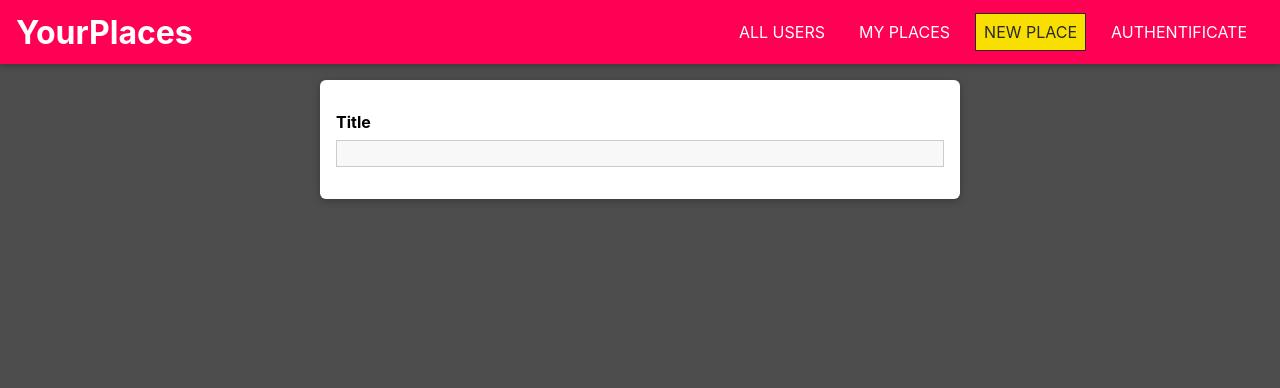
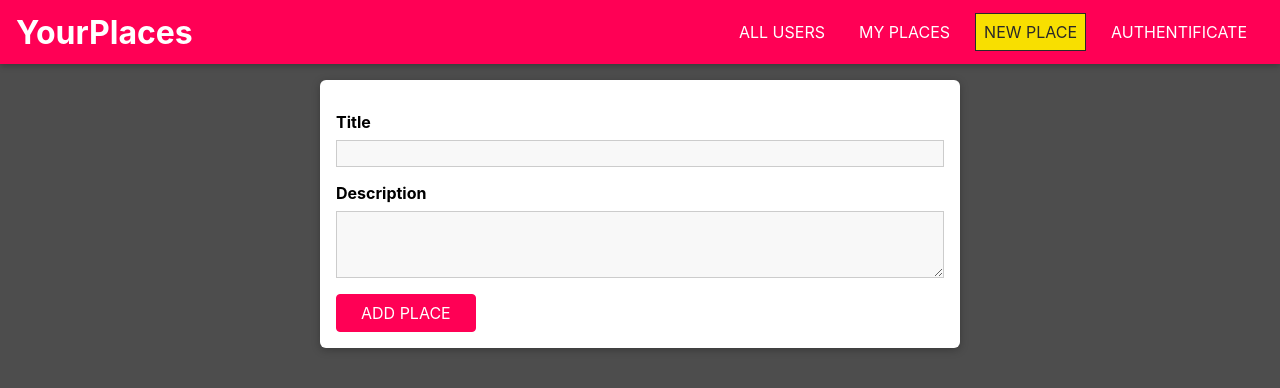
Before and after one commit to GninninwokyOuattara/places-share, a React (Create React App) app in the folder front-end/: page /places/new in a window 1280 px wide. Shown: the top 388 px of the page. Built offline with nearby package versions, Linux system fonts and the light colour scheme.

Commit message:
formReducer to handle with the validation process

```diff
--- a/front-end/src/places/pages/NewPlace.tsx
+++ b/front-end/src/places/pages/NewPlace.tsx
@@ -1,19 +1,81 @@
-import React from "react";
+import React, { useCallback, useReducer } from "react";
 
 import Input from "../../shared/components/FormElements/Input";
-import { VALIDATOR_REQUIRE } from "../../shared/util/validators";
+import Button from "../../shared/components/FormElements/Button";
+import {
+    VALIDATOR_MINLENGTH,
+    VALIDATOR_REQUIRE,
+} from "../../shared/util/validators";
 import "./NewPlace.css";
 
+const formReducer = (state: any, action: any) => {
+    switch (action.type) {
+        case "INPUT_CHANGE":
+            let formIsValid = true;
+            for (const inputId in state.inputs) {
+                if (inputId === action.inputId) {
+                    formIsValid = formIsValid && action.isValid;
+                } else {
+                    formIsValid = formIsValid && state.inputs[inputId].isValid;
+                }
+            }
+            return {
+                ...state,
+                inputs: {
+                    [action.inputId]: {
+                        value: action.value,
+                        isValid: action.isValid,
+                    },
+                },
+                isValid: formIsValid,
+            };
+        default:
+            return state;
+    }
+};
+
 const NewPlace: React.FC = () => {
+    const [formState, dispatch] = useReducer(formReducer, {
+        inputs: {
+            title: {
+                value: "",
+                isValid: false,
+            },
+            description: {
+                value: "",
+                isValid: false,
+            },
+        },
+        isValid: false,
+    });
+
+    const inputHandler = useCallback((id, value, isValid) => {
+        dispatch({ type: "INPUT_CHANGE", value, id, isValid, inputId: id });
+    }, []);
+
     return (
         <form action="" className="place-form">
             <Input
+                id="title"
                 element="input"
                 type="text"
                 label="Title"
                 validators={[VALIDATOR_REQUIRE()]}
                 errorText="Please enter a valid title"
+                onInput={inputHandler}
             />
+            <Input
+                id="description"
+                element="textarea"
+                type="text"
+                label="Description"
+                validators={[VALIDATOR_MINLENGTH(5)]}
+                errorText="Please enter a valid title (at least 5 characters)"
+                onInput={inputHandler}
+            />
+            <Button type="submit" disabled={!formState.isValid}>
+                ADD PLACE
+            </Button>
         </form>
     );
 };
--- a/front-end/src/shared/components/FormElements/Input.tsx
+++ b/front-end/src/shared/components/FormElements/Input.tsx
@@ -1,4 +1,4 @@
-import React, { useReducer } from "react";
+import React, { useReducer, useEffect } from "react";
 
 import { validate } from "../../util/validators";
 import "./Input.css";
@@ -38,6 +38,7 @@ const Input: React.FC<{
     label?: string;
     errorText?: string;
     validators: { type: string; val?: number }[];
+    onInput: (id: string, value: string, isValid: boolean) => void;
 }> = (props) => {
     const [inputState, dispatch] = useReducer(inputReducer, {
         isValid: true,
@@ -62,6 +63,13 @@ const Input: React.FC<{
             validators: props.validators,
         });
     };
+
+    const { id, onInput } = props;
+    const { value, isValid } = inputState;
+
+    useEffect(() => {
+        onInput(id!, value, isValid);
+    }, [id, value, isValid, onInput]);
 
     const element =
         props.element === "input" ? (
```
